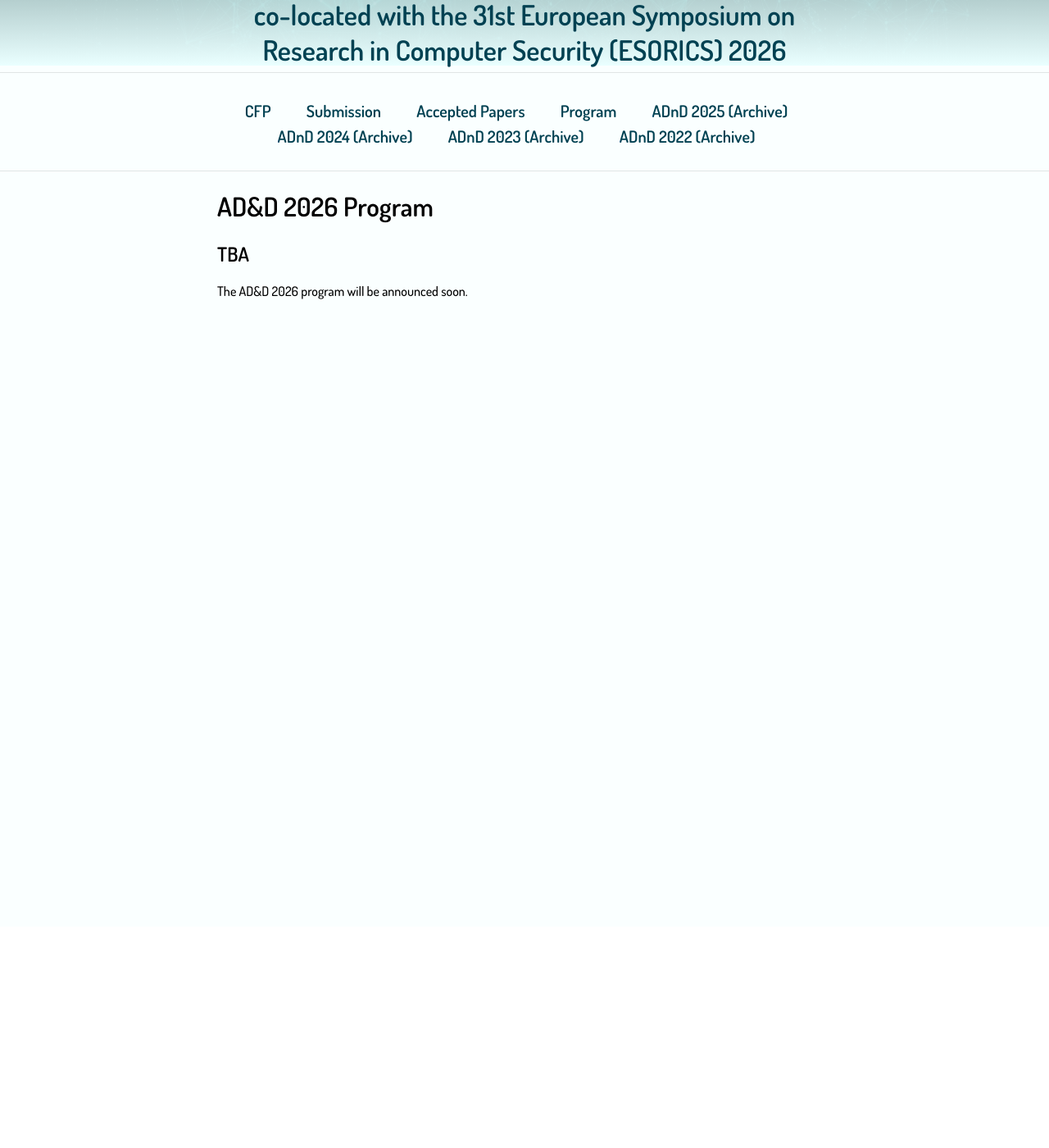
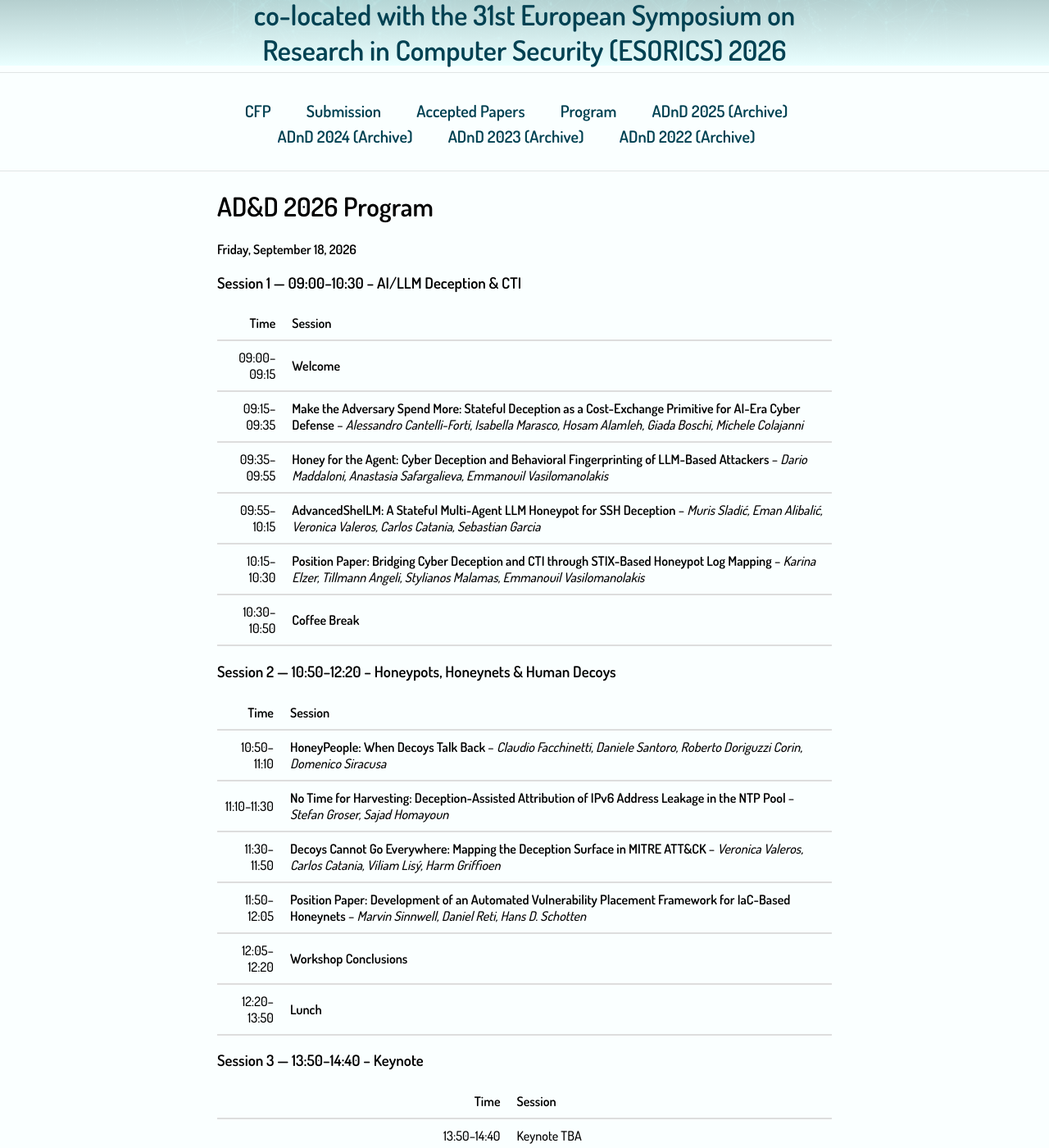
Before and after one commit to BillyPragSec/billypragsec.github.io, a Jekyll site: the page built from program_2026.md, in a window 1280 px wide and 1400 px high, scrolled down 270 px. Shown: the whole window at 82% size. Built offline with Jekyll 4.4.1, drawn with Linux system fonts in a browser that asks for light colours; before the commit the page ends 900 px from its top, so only the background shows below that.

Commit message:
First draft of ADND program 2026

```diff
--- a/program_2026.md
+++ b/program_2026.md
@@ -6,6 +6,32 @@ permalink: /program_2026/
 
 # AD&D 2026 Program
 
-## TBA
+**Friday, September 18, 2026**
 
-The AD&D 2026 program will be announced soon.
+### Session 1 — 09:00–10:30 – AI/LLM Deception & CTI
+
+| Time        | Session |
+|------------:|--------|
+| 09:00–09:15 | **Welcome** |
+| 09:15–09:35 | **Make the Adversary Spend More: Stateful Deception as a Cost-Exchange Primitive for AI-Era Cyber Defense** – *Alessandro Cantelli-Forti, Isabella Marasco, Hosam Alamleh, Giada Boschi, Michele Colajanni* |
+| 09:35–09:55 | **Honey for the Agent: Cyber Deception and Behavioral Fingerprinting of LLM-Based Attackers** – *Dario Maddaloni, Anastasia Safargalieva, Emmanouil Vasilomanolakis* |
+| 09:55–10:15 | **AdvancedShelLM: A Stateful Multi-Agent LLM Honeypot for SSH Deception** – *Muris Sladić, Eman Alibalić, Veronica Valeros, Carlos Catania, Sebastian Garcia* |
+| 10:15–10:30 | **Position Paper: Bridging Cyber Deception and CTI through STIX-Based Honeypot Log Mapping** – *Karina Elzer, Tillmann Angeli, Stylianos Malamas, Emmanouil Vasilomanolakis* |
+| 10:30–10:50 | **Coffee Break** |
+
+### Session 2 — 10:50–12:20 – Honeypots, Honeynets & Human Decoys
+
+| Time        | Session |
+|------------:|--------|
+| 10:50–11:10 | **HoneyPeople: When Decoys Talk Back** – *Claudio Facchinetti, Daniele Santoro, Roberto Doriguzzi Corin, Domenico Siracusa* |
+| 11:10–11:30 | **No Time for Harvesting: Deception-Assisted Attribution of IPv6 Address Leakage in the NTP Pool** – *Stefan Groser, Sajad Homayoun* |
+| 11:30–11:50 | **Decoys Cannot Go Everywhere: Mapping the Deception Surface in MITRE ATT&CK** – *Veronica Valeros, Carlos Catania, Viliam Lisý, Harm Griffioen* |
+| 11:50–12:05 | **Position Paper: Development of an Automated Vulnerability Placement Framework for IaC-Based Honeynets** – *Marvin Sinnwell, Daniel Reti, Hans D. Schotten* |
+| 12:05–12:20 | **Workshop Conclusions** |
+| 12:20–13:50 | **Lunch** |
+
+### Session 3 — 13:50–14:40 – Keynote
+
+| Time        | Session |
+|------------:|--------|
+| 13:50–14:40 | Keynote TBA
```
